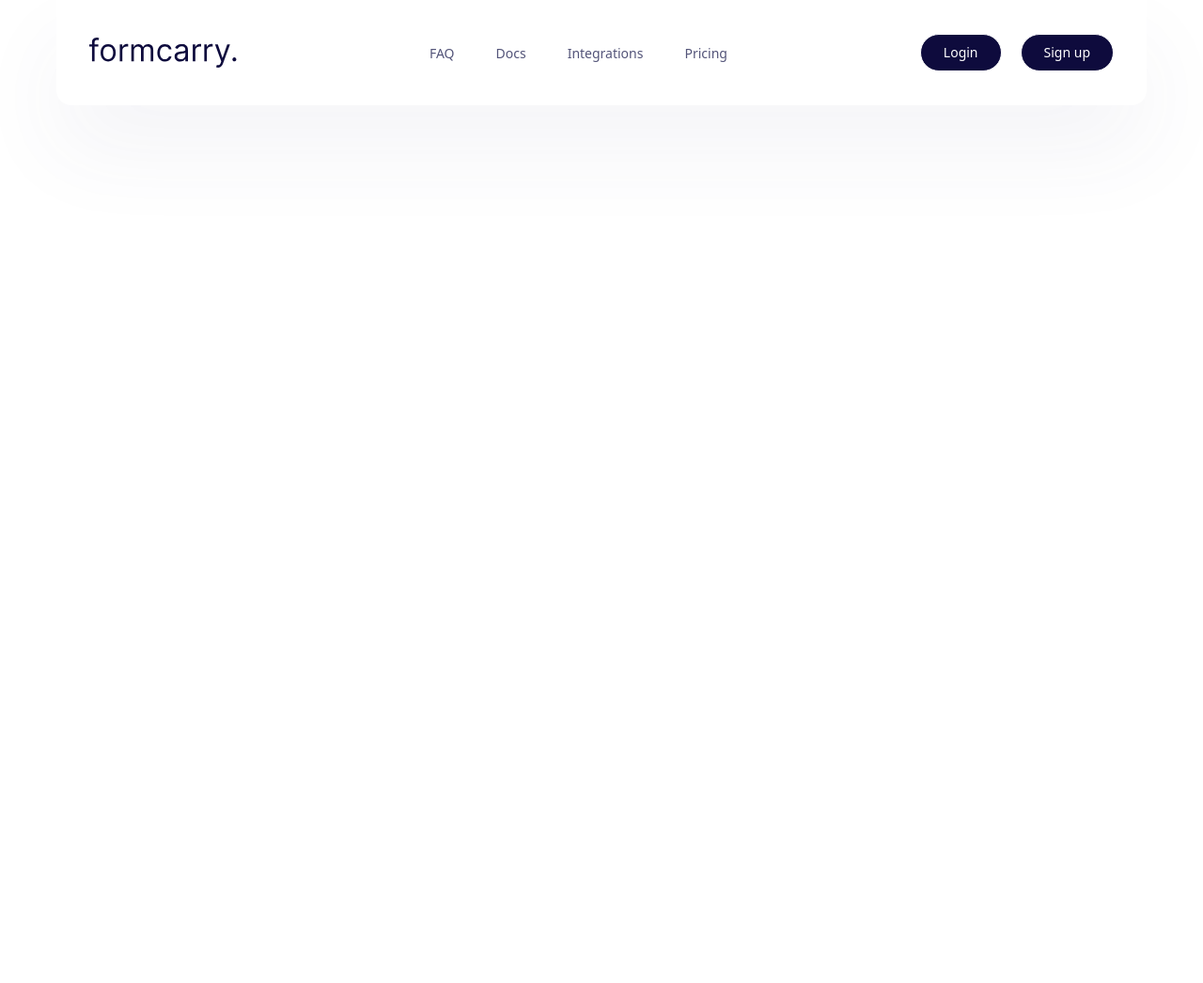
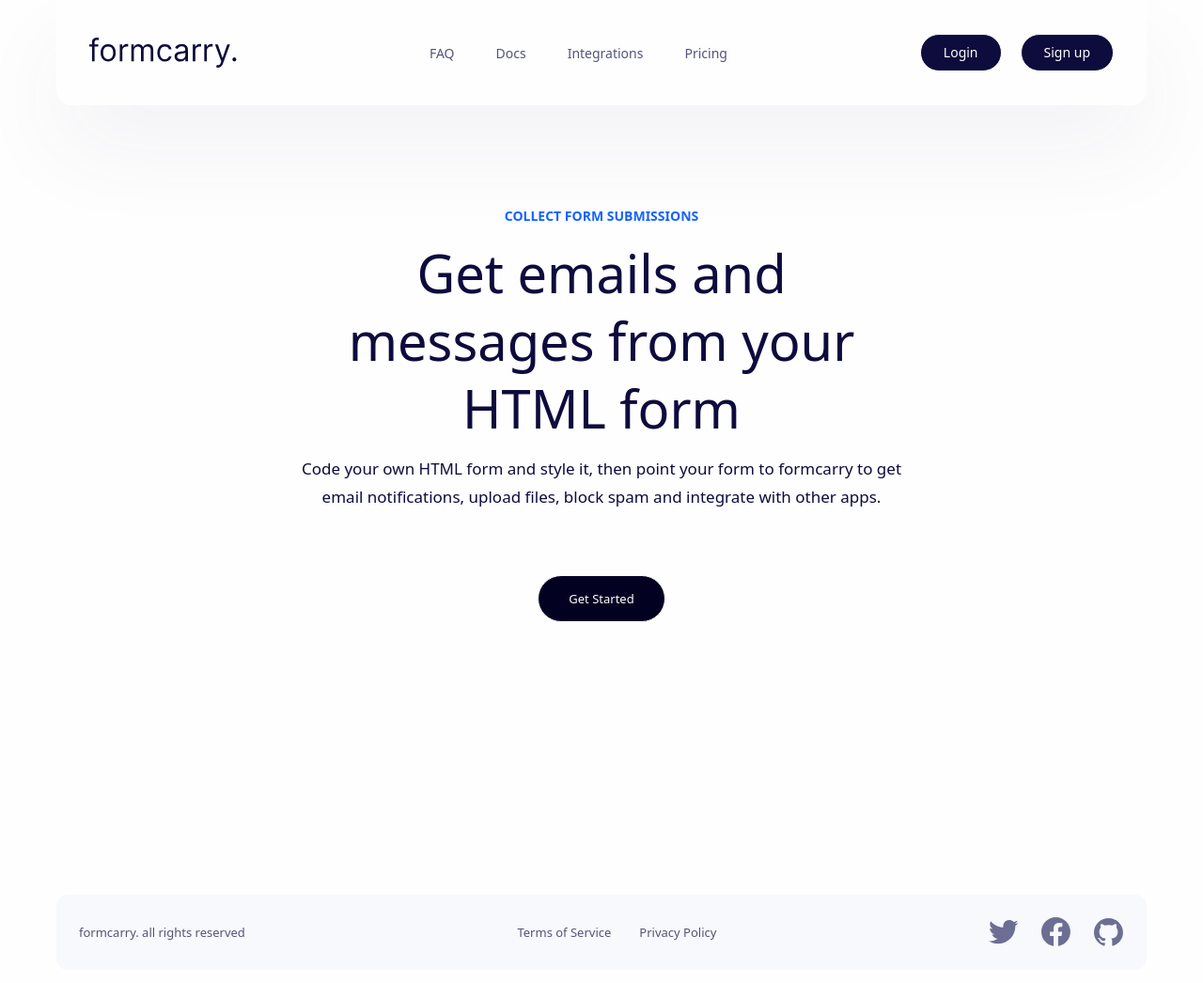
Before and after one commit to Mohirjon013/formcarry., a plain HTML site: page index.html in a window 1280 px wide. Shown: the whole page at 94% size. Before the commit the page ends 800 px from the top, so only its background shows below. Drawn offline with nearby package versions, Linux system fonts and the light colour scheme.

Commit message:
Finished main and footer part and changed some parts as well

```diff
--- a/css/main.css
+++ b/css/main.css
@@ -14,13 +14,13 @@
 }
 
 *{
-  /* margin: 0;
-  padding: 0; */
   text-decoration: none;
   list-style: none;
   box-sizing: border-box;
 }
-
+body{
+  background-color: #FEFEFE;
+}
 .container{
   width: 1200px;
   margin: 0 auto;
--- a/index.html
+++ b/index.html
@@ -15,9 +15,8 @@
 </head>
 <body>
   <header class="site-header "></header>
-    <main class="site-main bg-grey-600"></main>
+  <main class="site-main"></main>
   <footer class="site-footer"></footer>
-
 
   <script src="./js/main.js"></script>
   <script src="https://cdn.jsdelivr.net/npm/@tailwindcss/browser@4"></script>
--- a/js/main.js
+++ b/js/main.js
@@ -14,7 +14,6 @@
 elContainer.classList.add("container")
 elHeader.className = "header flex items-center justify-between py-[36px] px-[35px] rounded-b-[16px] shadow-[0px_48px_96px_0px_#423E790F]"
 
-
 elLogoImgLink.className = "header__logo-link inline-block"
 elLogoImgLink.href = "/"
 elLogoImg.classList.add("header__logo-img")
@@ -29,7 +28,7 @@
     let elHeaderItemLink = document.createElement("a")
 
     elHeaderItem.className ="header__item"
-    elHeaderItemLink.className ="header__item-link font-normal text-[14px] text-[#535479] leading-[24px]"
+    elHeaderItemLink.className ="header__item-link font-normal text-[14px] text-[#535479] leading-[24px] hover:text-[#1463FF] duration-300"
     elHeaderItemLink.href = "/"
     elHeaderItemLink.textContent = item
 
@@ -50,3 +49,85 @@
 elContainer.appendChild(elHeader)
 elHeader.append(elLogoImgLink, elHeaderList, elBtnWrapper)
 elLogoImgLink.appendChild(elLogoImg)
+// header end
+
+
+// main start
+let elMain = document.querySelector(".site-main")
+
+let elHeroSection = document.createElement("section")
+let elHeroContainer = document.createElement("div")
+let elHero = document.createElement("div")
+let elHeroStrong = document.createElement("strong")
+let elHeroTitle = document.createElement("h1")
+let elHeroText = document.createElement("p")
+let elHeroBtn = document.createElement("button")
+
+
+elHeroSection.className = "hero-section mt-[106px] mb-[290px]"
+elHeroContainer.classList.add("container")
+elHero.className = "hero w-[655px] mx-auto text-center"
+
+elHeroStrong.className = "hero__strong mb-[12px] block font-bold text-[14px] text-[#1463FF] leading-[24px] text-uppercasse"
+elHeroStrong.textContent = "COLLECT FORM SUBMISSIONS"
+elHeroTitle.className = "hero__title mb-[14px] font-normal text-[56px] text-[#0E0B3D] leading-[72px]"
+elHeroTitle.textContent = "Get emails and messages from your HTML form"
+elHeroText.className = "hero__text mb-[68px] font-normal text-[17px] text-[#0E0B3D] leading-[30px]"
+elHeroText.textContent = "Code your own HTML form and style it, then point your form to formcarry to get email notifications, upload files, block spam and integrate with other apps."
+
+elHeroBtn.className = "hero__btn py-[12px] px-[32px] bg-[#030122] font-normal text-[13px] text-[#FFFFFF] leading-[24px] rounded-[50px] border hover:border hover:border-solid hover:border-[#030122] hover:bg-transparent hover:text-[#030122] hover:cursor-pointer duration-300"
+elHeroBtn.textContent = "Get Started"
+
+elMain.appendChild(elHeroSection)
+elHeroSection.appendChild(elHeroContainer)
+elHeroContainer.appendChild(elHero)
+elHero.append(elHeroStrong, elHeroTitle, elHeroText, elHeroBtn)
+// main end
+
+
+// footer start
+let elSiteFooter = document.querySelector(".site-footer")
+let footerTextList = ["Terms of Service", "Privacy Policy"]
+let footerIconList = ["./images/tw.svg", "./images/fs.svg", "./images/github.svg"]
+
+let elFooterContainer = document.createElement("div")
+let elFooter = document.createElement("div")
+let elFooterSpan = document.createElement("span")
+let elFooterTextWrapper = document.createElement("div")
+let elFooterIconWrapper = document.createElement("div")
+
+
+elFooterContainer.classList.add("container")
+elFooter.className = "footer mb-[32px] bg-[#F7F9FC] rounded-[12px] flex items-center justify-between p-[24px]"
+
+elFooterSpan.className = "footer__span font-normal text-[13px] text-[#535479] leading-[24px]"
+elFooterSpan.textContent = "formcarry. all rights reserved"
+
+elFooterTextWrapper.className = "footer__text-wrapper flex items-center gap-[30px]"
+footerTextList.forEach(item => {
+    let elFooterText = document.createElement("p")
+
+    elFooterText.className = "footer__text font-normal text-[13px] text-[#535479] leading-[24px]"
+    elFooterText.textContent = item
+
+    elFooterTextWrapper.appendChild(elFooterText)
+})
+
+elFooterIconWrapper.className = "footer__icon-wrapper flex items-center gap-[24px]"
+footerIconList.forEach(item => {
+    let elFooterIcon = document.createElement("img")
+
+    elFooterIcon.classList.add("footer__icon")
+    elFooterIcon.classList.add("cursor-pointer")
+    elFooterIcon.src = item
+    elFooterIcon.alt = "icons"
+    elFooterIcon.width = "32"
+    elFooterIcon.height = "32"
+
+    elFooterIconWrapper.appendChild(elFooterIcon)
+})
+
+
+elSiteFooter.appendChild(elFooterContainer)
+elFooterContainer.appendChild(elFooter)
+elFooter.append(elFooterSpan, elFooterTextWrapper, elFooterIconWrapper)
```
Also changed, not shown: images/fs.svg (added), images/github.svg (added), images/tw.svg (added). Lines whose indentation alone changed are shown as unchanged.
